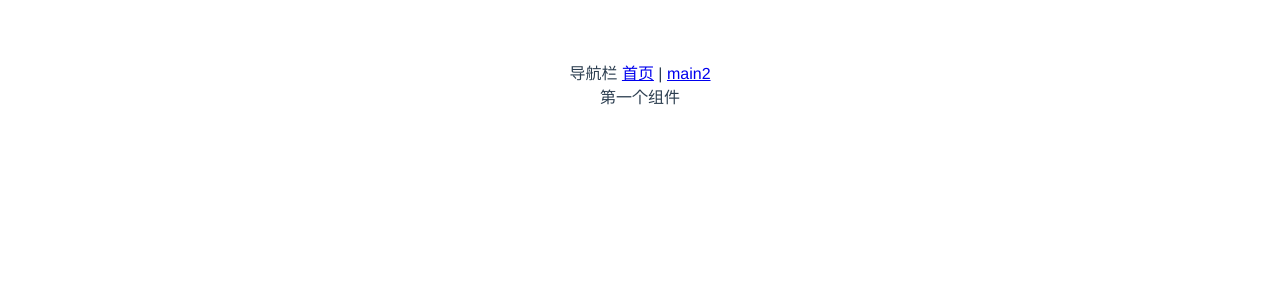
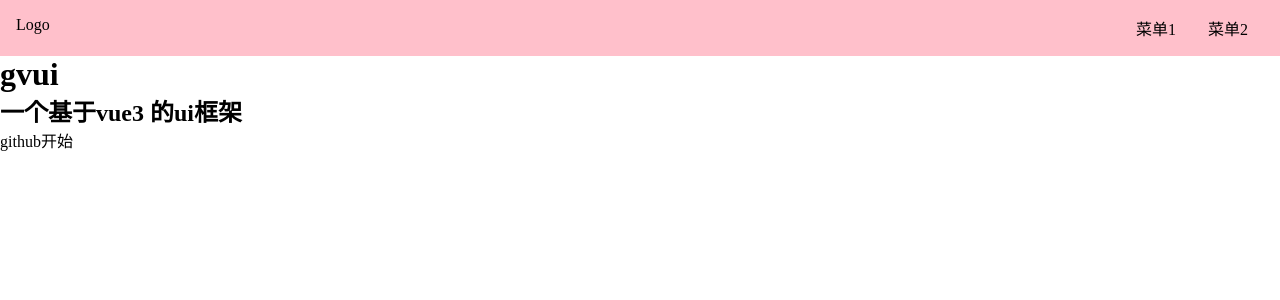
Before and after one commit to wang7211401/gvui, a Vue app: page / in a window 1280 px wide. Shown: the top 300 px of the page. Built offline with nearby package versions, Linux system fonts and the light colour scheme.

Commit message:
封装topnav

```diff
--- a/package.json
+++ b/package.json
@@ -11,6 +11,7 @@
   },
   "devDependencies": {
     "@vue/compiler-sfc": "^3.0.0-rc.1",
-    "vite": "^1.0.0-rc.8"
+    "vite": "^1.0.0-rc.8",
+    "sass": "1.26.10"
   }
 }
--- a/src/App.vue
+++ b/src/App.vue
@@ -1,8 +1,4 @@
 <template>
-<div>导航栏
-    <router-link to="/">首页</router-link> |
-    <router-link to="/main">main2</router-link>
-</div>
 <router-view></router-view>
 </template>
 
--- a/src/components/Main.vue
+++ /dev/null
@@ -1,5 +0,0 @@
-<template>
-<div>
-    第一个组件
-</div>
-</template>
--- a/src/components/Main2.vue
+++ /dev/null
@@ -1,5 +0,0 @@
-<template>
-<div>
-    Main2
-</div>
-</template>
--- /dev/null
+++ b/src/components/Topnav.vue
@@ -0,0 +1,32 @@
+<template>
+<div class="topnav">
+    <div class="logo">Logo</div>
+    <ul class="menu">
+        <li>菜单1</li>
+        <li>菜单2</li>
+    </ul>
+</div>
+</template>
+
+<style lang="scss" scoped>
+.topnav {
+    background: pink;
+    display: flex;
+    padding: 16px;
+
+    >.logo {
+        max-width: 6em;
+        margin-right: auto;
+    }
+
+    >.menu {
+        display: flex;
+        white-space: nowrap;
+        flex-wrap: nowrap;
+
+        >li {
+            margin: 0 1em;
+        }
+    }
+}
+</style>
--- a/src/index.css
+++ b/src/index.css
@@ -1,8 +1,16 @@
-#app {
-  font-family: Avenir, Helvetica, Arial, sans-serif;
-  -webkit-font-smoothing: antialiased;
-  -moz-osx-font-smoothing: grayscale;
-  text-align: center;
-  color: #2c3e50;
-  margin-top: 60px;
+* {
+  margin: 0;
+  padding: 0;
+  box-sizing: border-box;
 }
+ul,
+ol {
+  list-style: none;
+}
+a {
+  text-decoration: none;
+  color: inherit;
+  &:hover {
+    border-bottom: 1px solid;
+  }
+}
--- /dev/null
+++ b/src/views/Doc.vue
@@ -0,0 +1,18 @@
+<template>
+<div>
+    <Topnav />
+    <div class="content">
+        <aside>边栏</aside>
+        <main>主内容</main>
+    </div>
+</div>
+</template>
+
+<script lang="ts">
+import Topnav from "../components/Topnav.vue"
+export default {
+    components: {
+        Topnav
+    }
+}
+</script>
--- /dev/null
+++ b/src/views/Home.vue
@@ -0,0 +1,22 @@
+<template>
+<div>
+    <Topnav />
+    <div class="banner">
+        <h1>gvui</h1>
+        <h2>一个基于vue3 的ui框架</h2>
+        <p class="actions">
+            <a href="">github</a>
+            <a href="">开始</a>
+        </p>
+    </div>
+</div>
+</template>
+
+<script lang="ts">
+import Topnav from "../components/Topnav.vue"
+export default {
+    components: {
+        Topnav
+    }
+}
+</script>
```
Also changed, not shown: src/components/HelloWorld.vue (deleted, +0 -19 lines), src/main.ts (+4 -4 lines), 1 other file (tests, documents, lock files or other folders).
